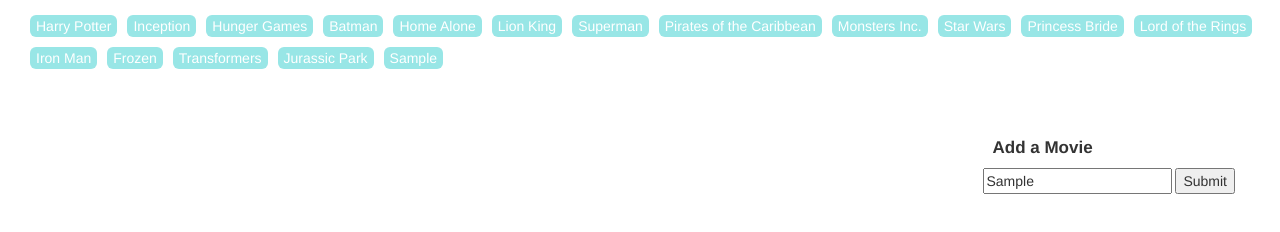
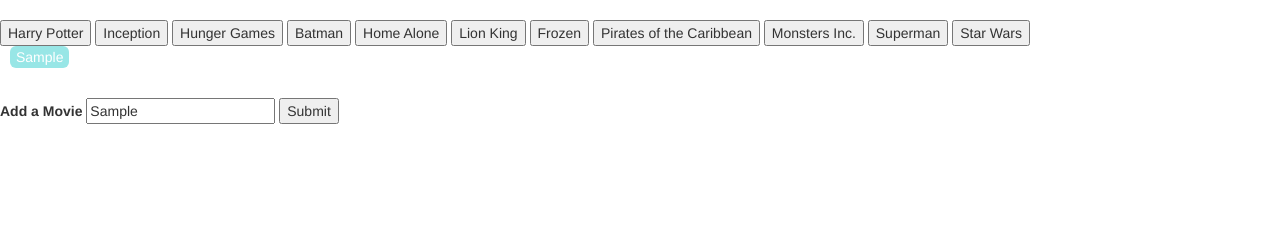
Before and after one commit to cmasters22/giphy-page, a plain HTML site: page index.html in a window 1280 px wide. Both pictures are taken after typing "Sample" into the empty fields and a click on the input "Submit". Drawn offline with nearby package versions, Linux system fonts and the light colour scheme.

Commit message:
Add files via upload

```diff
--- a/index.html
+++ b/index.html
@@ -8,74 +8,67 @@
    <link rel="stylesheet" type="text/css" href="style.css">
   </head>
   <body>
- 	<div class="col-md-12">
-  		<div class="row">
-  			<div class="row" id="buttonBox">
-				<div id="Movbuttons"></div>
-				<br>
-				<br>
-    		</div>
-    		<div class="row">
-    			<div class="col-md-9">
-					<span id="movieDiv"></span>
-				</div>
-				<div class="col-md-3">
-					<h1> Add a Movie </h1>
-					<input type= "text" id="add-movie">
-					<input id="addGif" type = "submit" value= "Submit">
-					<form id="movieLog">
-				</div>
-			</div>
+  <br>
+	<div id="buttons">
+		<button movieDiv ="Harry Potter"> Harry Potter </button>
+		<button movieDiv ="Inception"> Inception </button>
+		<button movieDiv ="Hunger Games"> Hunger Games </button>
+    <button movieDiv ="Batman"> Batman  </button>
+		<button movieDiv ="Home Alone"> Home Alone </button>
+		<button movieDiv ="Lion King"> Lion King </button>
+		<button movieDiv ="Frozen"> Frozen </button>
+    <button movieDiv ="Pirates of the Caribbean"> Pirates of the Caribbean </button>
+		<button movieDiv ="Monsters Inc"> Monsters Inc. </button>
+		<button movieDiv ="Superman"> Superman </button>
+    <button movieDiv ="Star Wars"> Star Wars </button>
+
+    <div> <span id="movieDiv"></span></div>
 		</div>
-	</div>
+    <br>
+    <label for="movie-input">Add a Movie </label>
+     <input type="text" id="movie-input">
+           <input id="add-movie" type="submit" value="Submit">
 
+		<div id="buttons-view"></div>
+
+		<form id="movie-form">
+
+		<br>
+		<br>
 
 <script type="text/javascript" src="https://cdnjs.cloudflare.com/ajax/libs/jquery/3.2.1/jquery.min.js"></script>
 <script type="text/javascript"></script>
 <script>
 
-var movies = ["Harry Potter", "Inception", "Hunger Games", "Batman", "Home Alone", "Lion King", "Superman", "Pirates of the Caribbean", "Monsters Inc.", "Star Wars", "Princess Bride", "Lord of the Rings", "Iron Man", "Frozen", "Transformers", "Jurassic Park"];
-
-var movie;
-var movieGif = "";
-
+var userInput;
+var movies = [];
 
 function displayMovie(){
-
-	 movie = $(this).attr("data-name");
-
+	userInput = $(this).attr("data-name");
 	var APIKey = "4e6b10343e914c3ab5bbea096f74e92d";
 
-	var queryURL ="http://api.giphy.com/v1/gifs/search?q=" + movie + "&api_key=" + APIKey + "&limit=10";
+	var queryURL ="http://api.giphy.com/v1/gifs/search?q=" + userInput + "&api_key=" + APIKey + "&limit=5";
+	//var xhr = "http://api.giphy.com/v1/gifs/search?q=ryan+gosling&api_key=4e6b10343e914c3ab5bbea096f74e92d&limit=5";
 
 $.ajax({
 	url: queryURL,
 	method: "GET" }).done(function(response) {
 	 console.log("success got data", response);
 
-
-	 $("#movieDiv").empty();
 	 var results = response.data;
-
+    console.log(results);
        for (var i = 0; i < results.length; i++) {
 
         if (results[i].rating !=="r" && results[i].rating !=="pg-13"){
-
+              //creating a div with class "item"
 	    var movieDiv = $("<div id='movie'>");
 
 	    var rating = results[i].rating;
-
+	    //displays rating
 	    var p = $("<p>").text("Rating: " + rating);
 
-	    movieGif = $("<img>");
-	    movieGif.attr("src", results[i].images.fixed_height_still.url);
-	    movieGif.attr("data-attr", results[i].images.fixed_height.url);
-
-
-	    movieGif.on("click", function(event){
-	    	var liveGif = $(this).attr("data-attr");
-			$(this).attr("src", liveGif);
-			});
+	    var movieGif = $("<img>");
+	    movieGif.attr("src", results[i].images.fixed_height.url);
 
 	    movieDiv.prepend(p);
 	    movieDiv.prepend(movieGif);
@@ -85,47 +78,50 @@
 	  }
 	});
 }
+	function renderButtons() {
 
-function renderButtons(){
+        // Deleting the movies prior to adding new movies
+        // (this is necessary otherwise you will have repeat buttons)
+        $("#movieDiv").empty();
 
-	$("#Movbuttons").empty();
+        // Looping through the array of movies
+        for (var i = 0; i < movies.length; i++) {
 
+          // Then dynamicaly generating buttons for each movie in the array
+          // This code $("<button>") is all jQuery needs to create the beginning and end tag. (<button></button>)
+          var a = $("<button>");
+          // Adding a class of movie to our button
+          a.addClass("movie");
+          // Adding a data-attribute
+          a.attr("data-name", movies[i]);
+          // Providing the initial button text
+          a.text(movies[i]);
+          // Adding the button to the buttons-view div
+          $("#movieDiv").append(a);
+        }
+    }
+$("#add-movie").on("click", function(event) {
+        event.preventDefault();
+        // This line grabs the input from the textbox
+        var movie = $("#movie-input").val().trim();
 
-	for (var i = 0; i < movies.length; ++i){
+        userInput = movie;
+        console.log(event);
+        console.log(userInput);
+        // Adding movie from the textbox to our array
+        movies.push(movie);
+        console.log(movies);
 
-		var a = $("<button>");
+        // Calling renderButtons which handles the processing of our movie array
+        renderButtons();
+      });
 
-		a.addClass("movie");
+      // Adding a click event listener to all elements with a class of "movie"
+      $(document).on("click", ".movie", displayMovie);
 
-		a.attr("data-name", movies[i]);
+      // Calling the renderButtons function to display the intial buttons
+      renderButtons();
 
-		console.log(movies[2]);
-		a.text(movies[i]);
-
-		$("#Movbuttons").append(a);
-
-    }
-
-}
-
-	$("#addGif").on("click", function(event){
-		event.preventDefault();
-
-		var movie = $("#add-movie").val().trim();
-		console.log(movie);
-		movies.push(movie);
-
-		renderButtons();
-	});
-
-	$("img").on("click", function(event){
-		var i= Number($(this).attr("data-index"));
-		$(this).attr("src", results[i].images.fixed_height.url);
-	});
-
- 	$(document).on("click", ".movie", displayMovie);
-
-	renderButtons();
 
 
 </script>
```
